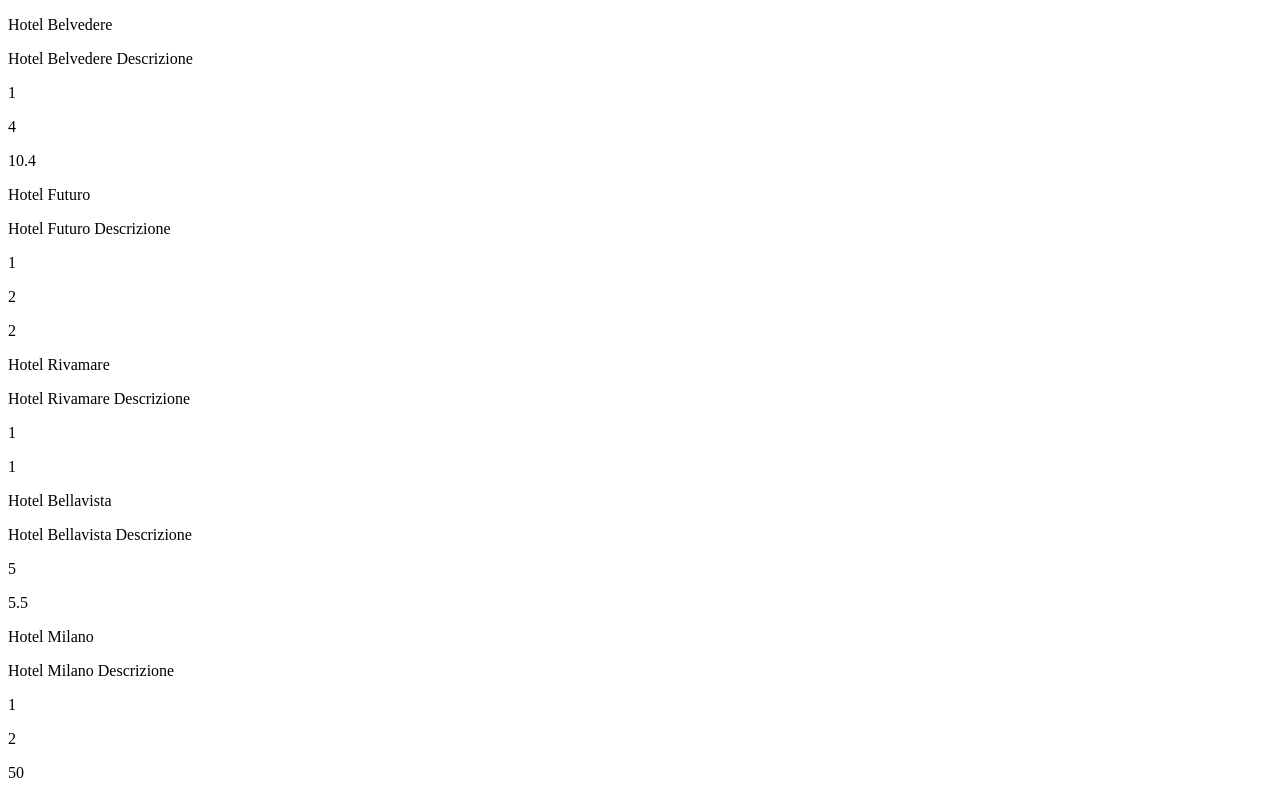
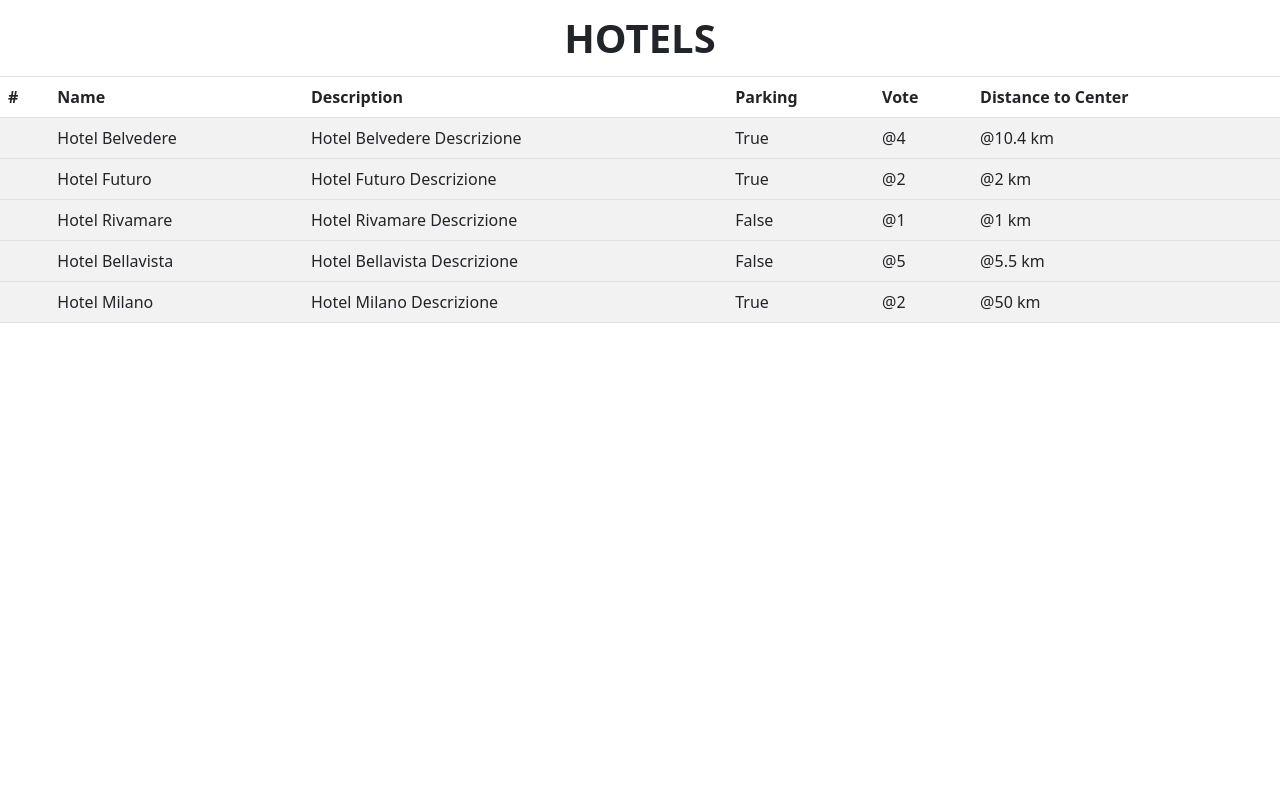
Before and after one commit to Nicowski25/php-hotel, a PHP site: page / in a window 1280 px wide. Run offline with PHP 8.4, Linux system fonts and the light colour scheme; data that the repository does not hold is empty.

Commit message:
bootstrap table and boolean parking

```diff
--- a/index.php
+++ b/index.php
@@ -44,19 +44,49 @@
 
 <!DOCTYPE html>
 <html lang="en">
+
 <head>
     <meta charset="UTF-8">
     <meta http-equiv="X-UA-Compatible" content="IE=edge">
     <meta name="viewport" content="width=device-width, initial-scale=1.0">
+    <link href="https://cdn.jsdelivr.net/npm/bootstrap@5.2.1/dist/css/bootstrap.min.css" rel="stylesheet" integrity="sha384-iYQeCzEYFbKjA/T2uDLTpkwGzCiq6soy8tYaI1GyVh/UjpbCx/TYkiZhlZB6+fzT" crossorigin="anonymous">
     <title>PHP Hotel</title>
 </head>
+
 <body>
-    <?php foreach($hotels as $hotel) :?>
-        <p><?= $hotel['name']?></p>
-        <p><?= $hotel['description']?></p>
-        <p><?= $hotel['parking']?></p>
-        <p><?= $hotel['vote']?></p>
-        <p><?= $hotel['distance_to_center']?></p>
+    <table class="table table-striped">
+        <thead>
+            <tr>
+                <th scope="col" colspan="7" class="text-center fs-1">HOTELS</th>
+            </tr>
+            <tr>
+                <th scope="col">#</th>
+                <th scope="col">Name</th>
+                <th scope="col">Description</th>
+                <th scope="col">Parking</th>
+                <th scope="col">Vote</th>
+                <th scope="col">Distance to Center</th>
+            </tr>
+        </thead>
+        <?php foreach ($hotels as $hotel) : ?>
+            <tbody>
+                <tr>
+                    <th scope="row"><?= $hotel[''] ?></th>
+                    <td><?= $hotel['name'] ?></td>
+                    <td><?= $hotel['description'] ?></td>
+
+                    <?php if($hotel['parking'] == 1) : ?>
+                        <td>True</td>
+                    <?php else : ?>
+                        <td>False</td>
+                    <?php endif; ?>
+
+                    <td>@<?= $hotel['vote'] ?></td>
+                    <td>@<?= $hotel['distance_to_center'].' km' ?></td>
+                </tr>
+            </tbody>
         <? endforeach ?>
+
 </body>
+
 </html>
```
Lines whose indentation alone changed are shown as unchanged.
